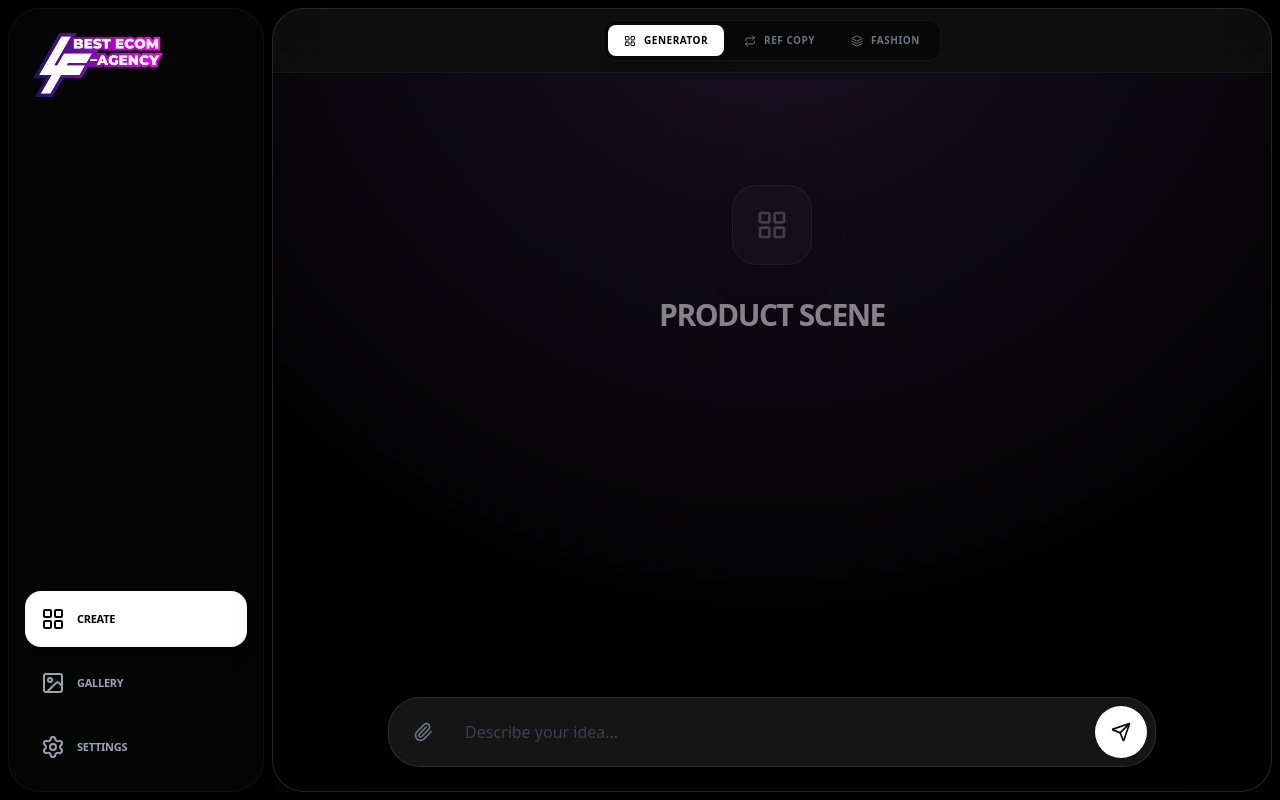
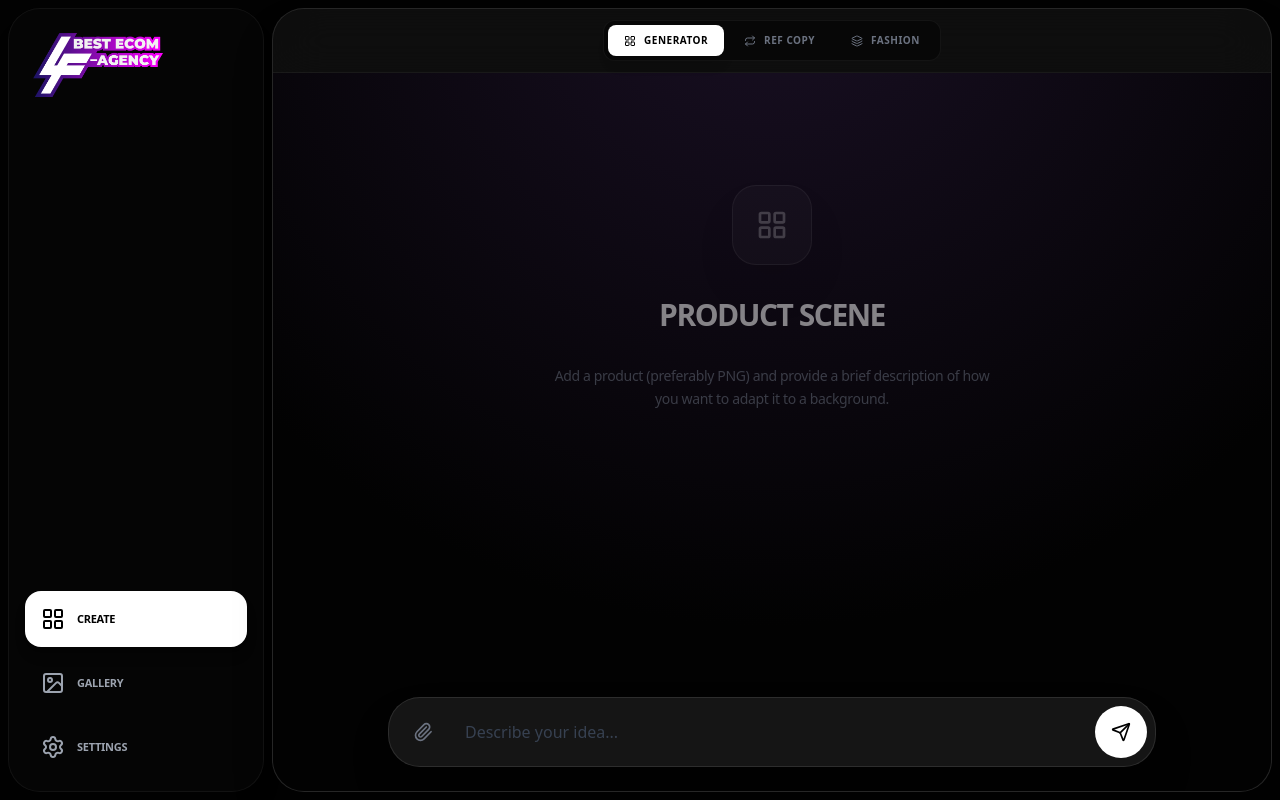
Before and after one commit to leadfluenceagy/EasyProAds, a React (Vite) app: page / in a window 1280 px wide. Built offline with nearby package versions, Linux system fonts and the light colour scheme.

Commit message:
Content Update: Detailed mode descriptions

```diff
--- a/App.tsx
+++ b/App.tsx
@@ -315,6 +315,11 @@ const App: React.FC = () => {
                       <h2 className="text-3xl font-black text-white tracking-tighter uppercase">
                         {activeMode === 'generator' ? 'Product Scene' : activeMode === 'iteration' ? 'Reference Copy' : 'Fashion Edit'}
                       </h2>
+                      <p className="text-gray-500 max-w-md mx-auto text-sm font-medium tracking-tight leading-relaxed">
+                        {activeMode === 'generator' ? 'Add a product (preferably PNG) and provide a brief description of how you want to adapt it to a background.' :
+                          activeMode === 'iteration' ? 'Add a reference ad and the product you want to insert. This will create the same ad but with your desired product. IMPORTANT: All text will be removed.' :
+                            'Iterate fashion models preserving identity and realism.'}
+                      </p>
                     </div>
                   )}
 
```
